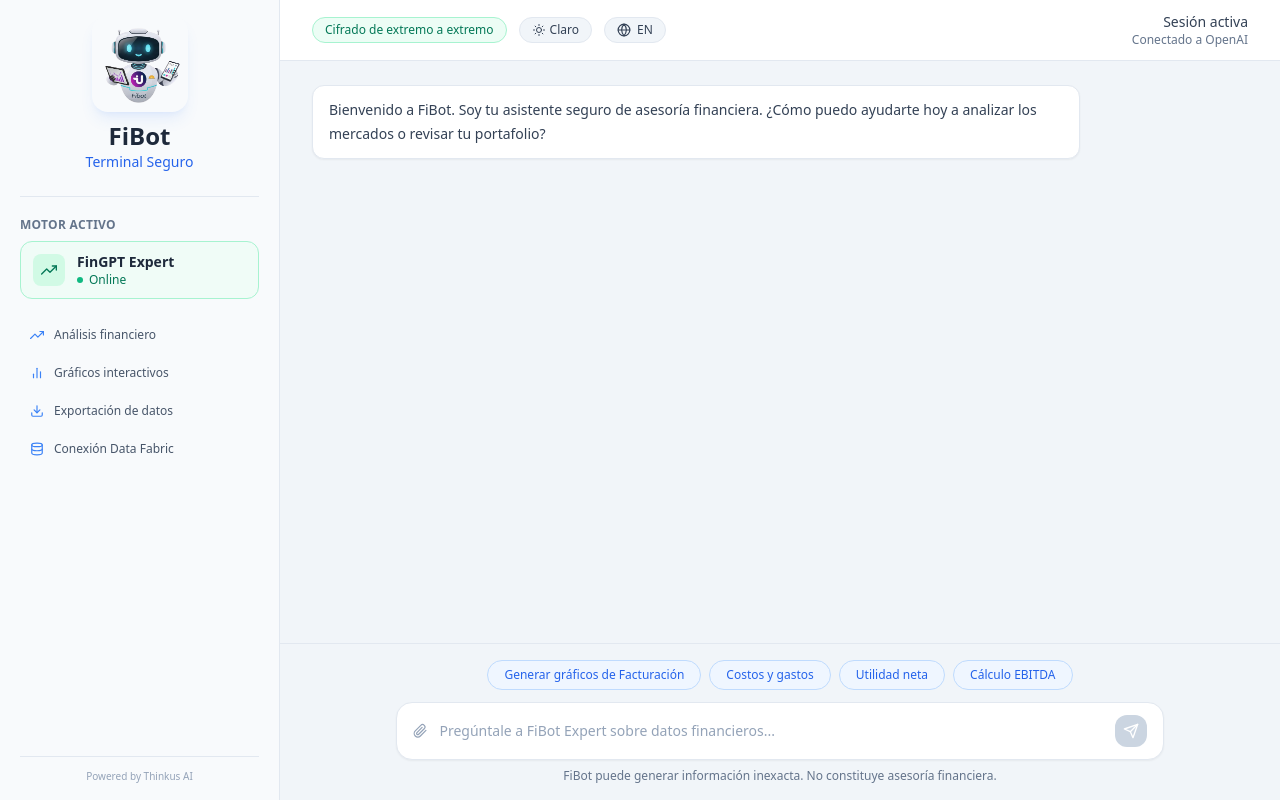
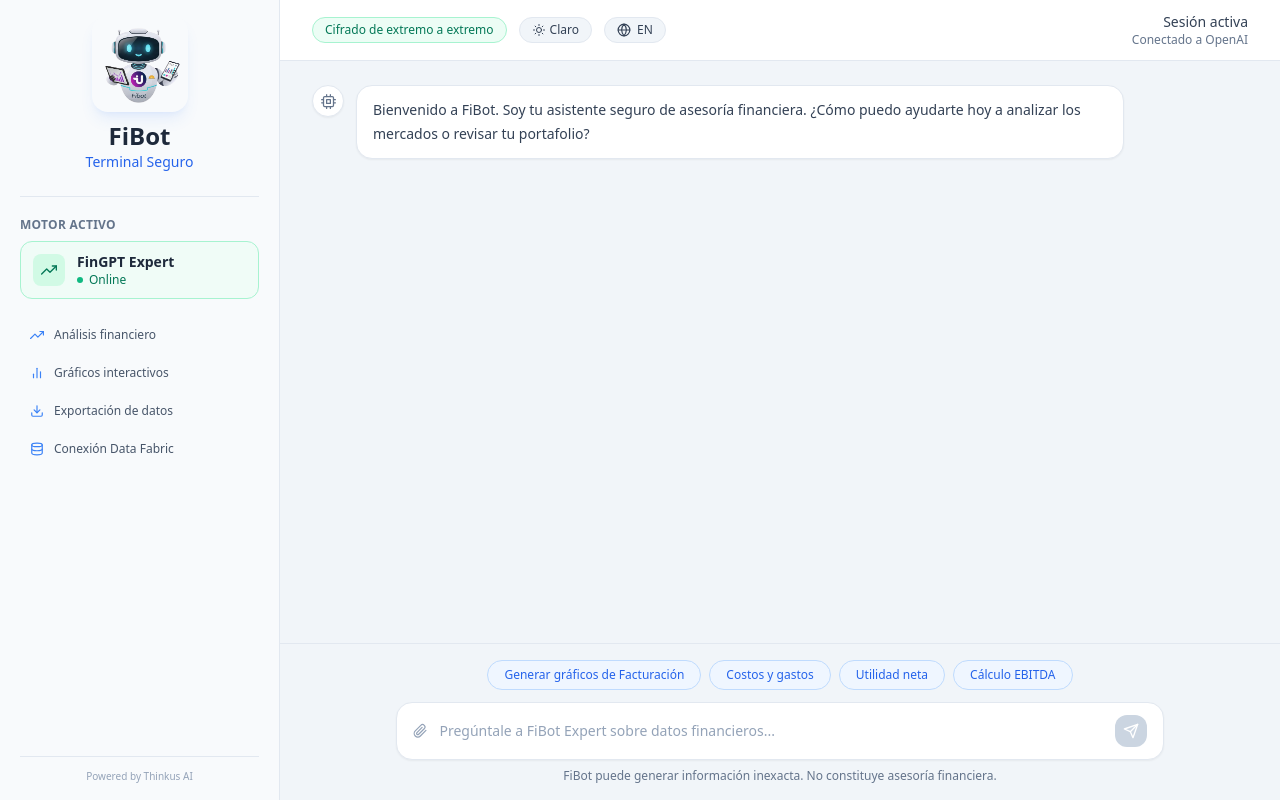
Before and after one commit to sebastiansz1992/chatbot-sdd, a React (Vite) app: page / in a window 1280 px wide. Built offline with nearby package versions, Linux system fonts and the light colour scheme.

Commit message:
feat: enhance chat interface with CPU icon and improved message layout

```diff
--- a/src/components/chat/ChatTimeline.tsx
+++ b/src/components/chat/ChatTimeline.tsx
@@ -1,6 +1,7 @@
 import { useEffect, useRef } from 'react'
 import type { ChatMessage } from '../../types/ui'
 import { MessageBubble } from './MessageBubble'
+import { FiCpu } from 'react-icons/fi'
 
 type ChatTimelineProps = {
   messages: ChatMessage[]
@@ -36,12 +37,16 @@
       ))}
 
       {isAssistantThinking ? (
-        <article
-          className="w-full max-w-full rounded-xl border border-slate-200 bg-white px-4 py-3 text-sm leading-6 text-slate-700 shadow-sm dark:border-slate-700 dark:bg-slate-900 dark:text-slate-200 sm:max-w-3xl"
+        <div
+          className="flex items-start gap-3 w-full"
           aria-live="polite"
           aria-label={thinkingAriaLabel}
           data-testid="assistant-thinking"
         >
+          <div className="flex-shrink-0 flex h-8 w-8 items-center justify-center rounded-full border border-slate-200 bg-white shadow-sm dark:border-slate-700 dark:bg-slate-800">
+            <FiCpu size={15} className="text-slate-500 dark:text-slate-400" aria-hidden="true" />
+          </div>
+          <article className="flex-1 min-w-0 rounded-2xl border border-slate-200 bg-white px-4 py-3 text-sm leading-6 text-slate-700 shadow-sm dark:border-slate-700 dark:bg-slate-900 dark:text-slate-200 sm:max-w-3xl">
             <div className="inline-flex items-center gap-2">
               <span>{thinkingLabel}</span>
               <span className="inline-flex gap-1" aria-hidden="true">
@@ -51,6 +56,7 @@
               </span>
             </div>
           </article>
+        </div>
       ) : null}
       <div ref={bottomRef} />
     </section>
--- a/src/components/chat/MessageBubble.tsx
+++ b/src/components/chat/MessageBubble.tsx
@@ -2,7 +2,7 @@
 import type { ChatMessage } from '../../types/ui'
 import DOMPurify from 'dompurify'
 import { marked } from 'marked'
-import { FiDownload } from 'react-icons/fi'
+import { FiDownload, FiCpu } from 'react-icons/fi'
 import { downloadCsv, tableElementToRows } from '../../utils/exportData'
 
 type MessageBubbleProps = {
@@ -106,17 +106,22 @@
     downloadCsv(`fibot-tabla-${date}.csv`, allRows)
   }
 
+  if (!isAssistant) {
     return (
-    <article
-      className={`w-full max-w-full rounded-xl border px-4 py-3 text-sm leading-6 shadow-sm sm:max-w-3xl ${
-        isAssistant
-          ? 'border-slate-200 bg-white text-slate-700 dark:border-slate-700 dark:bg-slate-900 dark:text-slate-200'
-          : 'ml-auto border-blue-300 bg-blue-50 text-slate-800 dark:border-blue-700 dark:bg-blue-950/40 dark:text-slate-100'
-      }`}
-      data-testid={`message-${message.role}`}
-    >
-      {isAssistant ? (
-        <>
+      <div className="flex justify-end w-full" data-testid={`message-${message.role}`}>
+        <div className="max-w-[75%] rounded-full bg-blue-500 px-4 py-2 text-sm text-white shadow-sm dark:bg-blue-600 sm:max-w-lg">
+          <p className="whitespace-pre-wrap break-words">{message.content}</p>
+        </div>
+      </div>
+    )
+  }
+
+  return (
+    <div className="flex items-start gap-3 w-full" data-testid={`message-${message.role}`}>
+      <div className="flex-shrink-0 flex h-8 w-8 items-center justify-center rounded-full border border-slate-200 bg-white shadow-sm dark:border-slate-700 dark:bg-slate-800">
+        <FiCpu size={15} className="text-slate-500 dark:text-slate-400" aria-hidden="true" />
+      </div>
+      <article className="flex-1 min-w-0 rounded-2xl border border-slate-200 bg-white px-4 py-3 text-sm leading-6 shadow-sm text-slate-700 dark:border-slate-700 dark:bg-slate-900 dark:text-slate-200 sm:max-w-3xl">
         <div
           ref={contentRef}
           className="prose prose-sm max-w-none break-words dark:prose-invert"
@@ -134,10 +139,7 @@
             </button>
           </div>
         )}
-        </>
-      ) : (
-        <p className="whitespace-pre-wrap break-words">{message.content}</p>
-      )}
       </article>
+    </div>
   )
 }
```
Lines whose indentation alone changed are shown as unchanged.
